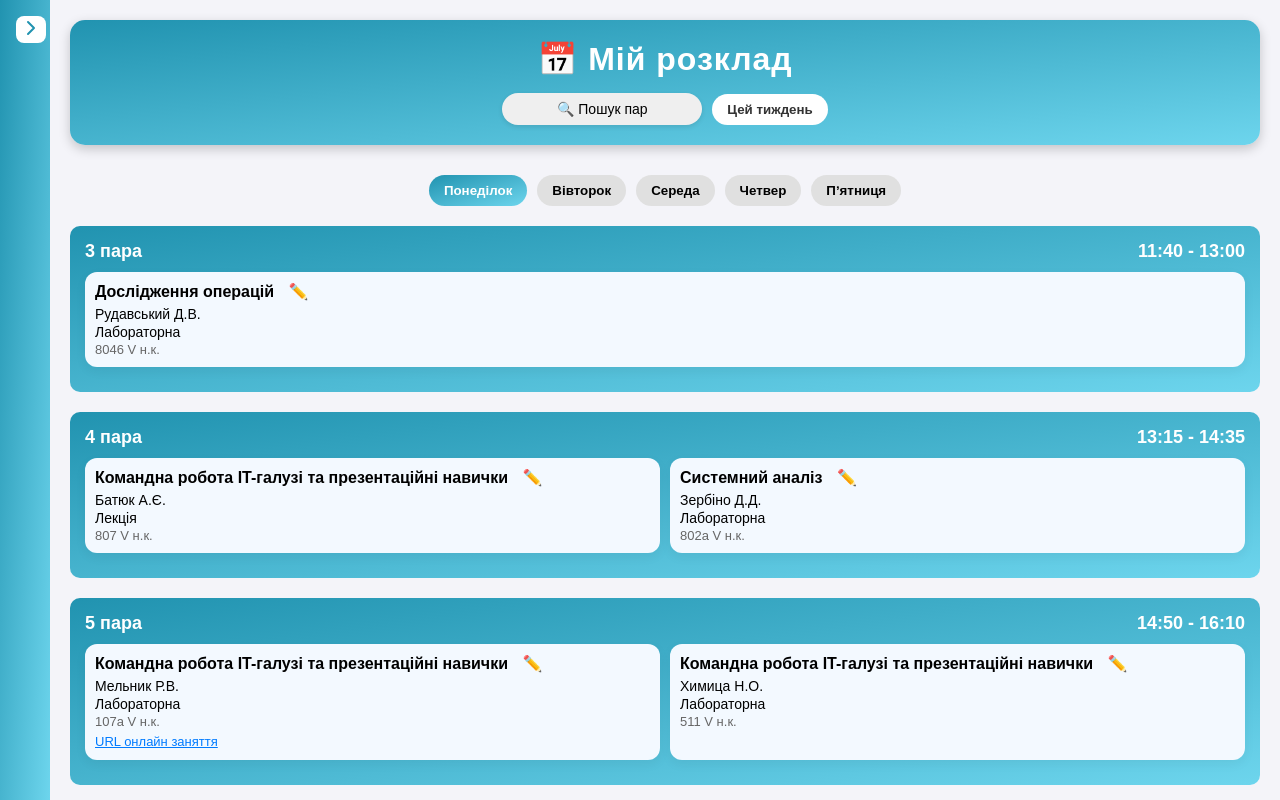
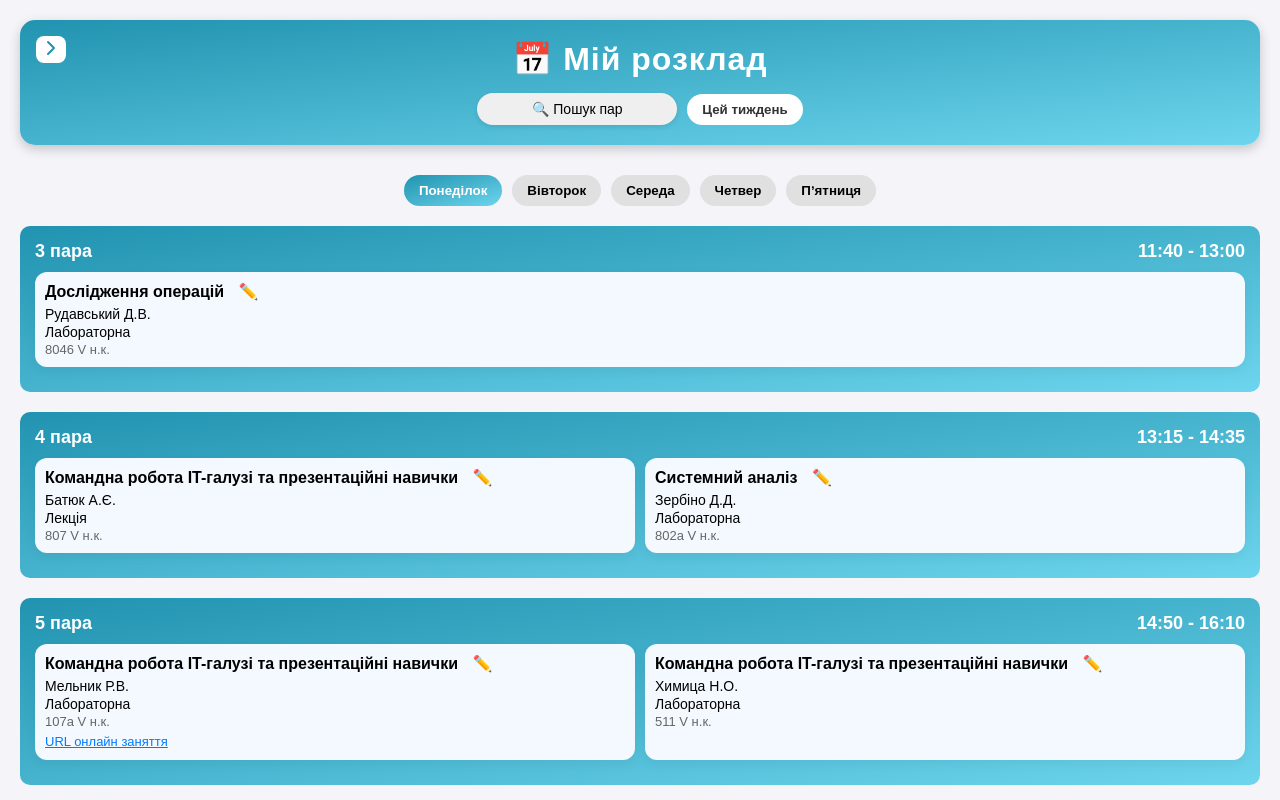
Before and after one commit to Sviatdev5/timetable, a React (Create React App) app: page / in a window 1280 px wide. Both pictures are taken after a click on the button 31 px from the left and 29 px from the top of the page. Built offline with nearby package versions, Linux system fonts and the light colour scheme.

Commit message:
add sidebar hover

```diff
--- a/src/Sidebar.css
+++ b/src/Sidebar.css
@@ -2,14 +2,20 @@
   background: linear-gradient(to bottom right, #2193b0, #6dd5ed);
   color: white;
   padding: 1rem;
-  transition: width 0.3s ease;
+  transition: all 0.3s ease;
   overflow: hidden;
-  position: relative;
-  min-height: 100vh;
+  position: fixed;
+  top: 0;
+  left: 0;
+  height: 100vh;
+  z-index: 1000;
+  box-shadow: 4px 0 10px rgba(0, 0, 0, 0.1);
+  /* width: 250px; */
 }
 
 .sidebar.collapsed {
   width: 50px;
+  box-shadow: none;
 }
 
 .toggle-button {
@@ -77,6 +83,22 @@
   cursor: pointer;
   transition: background 0.2s ease;
 }
+.rem-btn {
+  background: white;
+  color: #2193b0;
+  border: none;
+  padding: 0 3px;
+  border-radius: 8px;
+  font-weight: bold;
+  cursor: pointer;
+  transition: background 0.2s ease;
+  height: fit-content;
+  margin: 1rem;
+  position: fixed;
+  top: 20px;
+  left: 20px;
+  z-index: 1000;
+}
 
 .group-input .add-btn:hover {
   background: #e0f7ff;
--- a/src/Sidebar.js
+++ b/src/Sidebar.js
@@ -27,10 +27,13 @@ const Sidebar = () => {
   };
 
   return (
+    collapsed ?  <button className="rem-btn" onClick={() => setCollapsed(false)}>
+        {collapsed ? <ChevronRight size={24} /> : <ChevronLeft size={24} />}
+      </button> :
     <div className={`sidebar ${collapsed ? "collapsed" : ""}`}>
-      <button className="add-btn" onClick={() => setCollapsed(!collapsed)}>
-  {collapsed ? <ChevronRight size={24} /> : <ChevronLeft size={24} />}
-</button>
+      <button className="add-btn" onClick={() => setCollapsed(true)}>
+        {collapsed ? <ChevronRight size={24} /> : <ChevronLeft size={24} />}
+      </button>
 
       {!collapsed && (
         <div className="sidebar-content">
```
